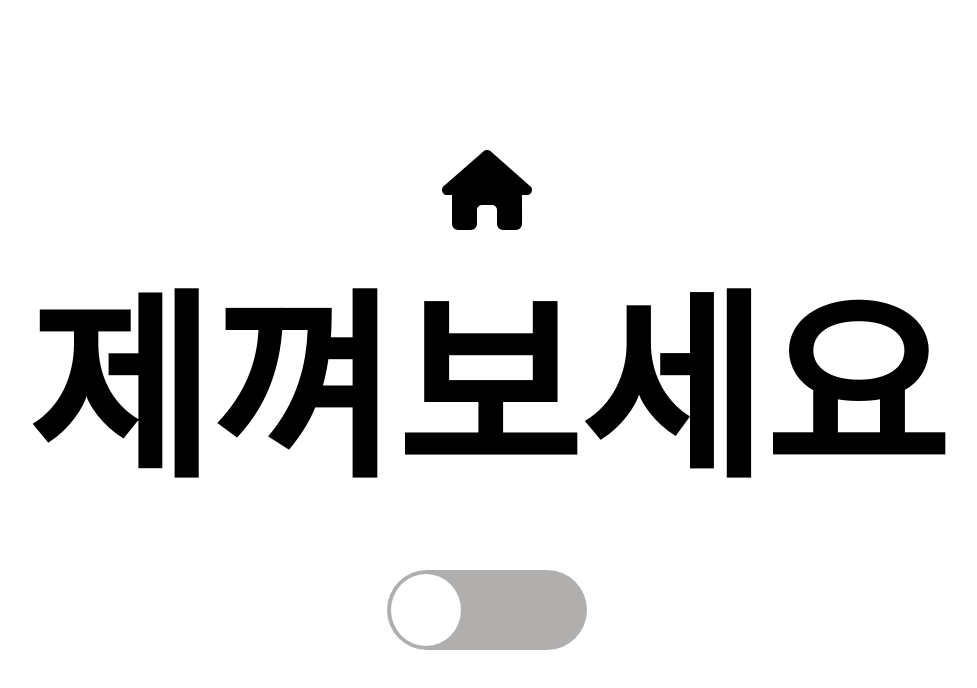
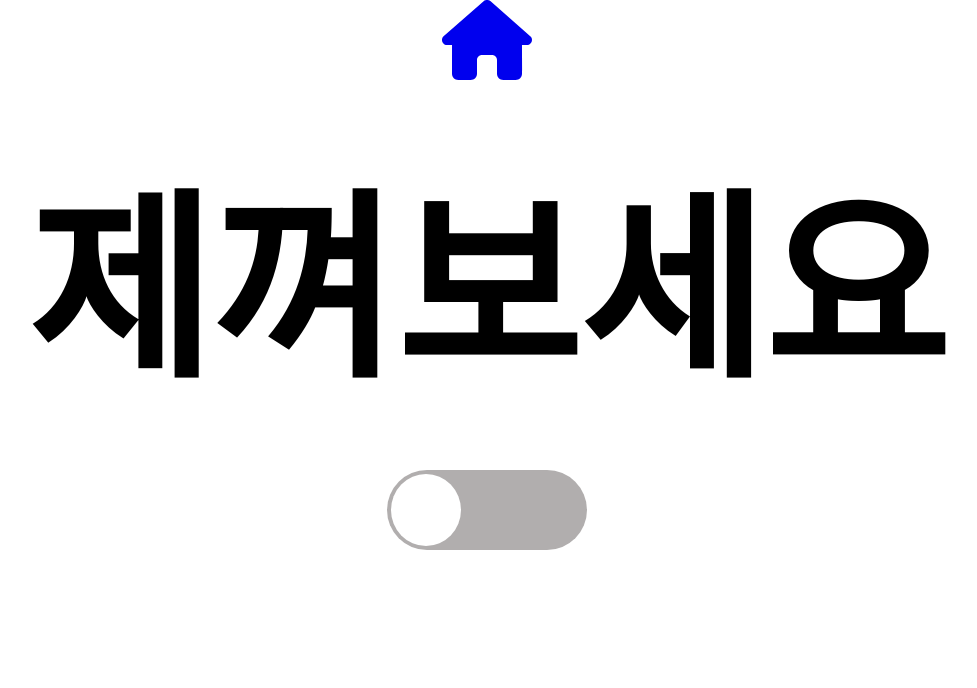
Before and after one commit to limdumb/React-Study, a React (Create React App) app: page /toggle in a window 1280 px wide. Shown: the top 688 px of the page, without its empty margins (153-1130 px from the left). Built offline with nearby package versions, Linux system fonts and the light colour scheme.

Commit message:
스타일 컴포넌트 일부 사용

```diff
--- a/src/Components/Buttons.jsx
+++ b/src/Components/Buttons.jsx
@@ -1,21 +1,24 @@
-import { useState } from "react";
 import { Link } from "react-router-dom";
+import styled from "styled-components";
+
+const StyledButton = styled.button`
+    height: 200px;
+    width: 200px;
+    margin: 50px;
+    border-radius: 200px;
+    `;
 
 export default function Buttons() {
     return (
     <>
-    <div>
-        <div>
-        <button onClick={(() => {
+        <StyledButton onClick={(() => {
             console.log('그코잠 만세')
-        })}>콘솔 로그</button>
-    </div>
-    <button className="button1" onClick={((e)=>{
+        })}>콘솔 로그</StyledButton>
+     <StyledButton className="button1" onClick={((e)=>{
         e.target.disabled = true;
     })}
-    >비활성화</button>
-    <Link to="/toggle"><button>라우터</button></Link>
-    </div>
+    >비활성화</StyledButton>
+    <Link to="/toggle"><StyledButton>라우터</StyledButton></Link>
     </>
     );
 }
--- a/src/Components/SwitchToggle.css
+++ b/src/Components/SwitchToggle.css
@@ -56,19 +56,8 @@ input:checked + .slider:before {
     border-radius: 50%;
   }
 
-body {
-  height: 100vh;
-}
-
-div {
-  display: flex;
-  flex-direction: column;
-  height: 100vh;
-}
 
 h1 {
-  display: flex;
-  flex-direction: column;
-  margin-bottom: 50px;
+  margin: 50px 0;
   font-size: 200px;
 }
--- a/src/Components/SwitchToggle.jsx
+++ b/src/Components/SwitchToggle.jsx
@@ -2,16 +2,26 @@ import React from 'react';
 import './SwitchToggle.css';
 import { FontAwesomeIcon } from '@fortawesome/react-fontawesome';
 import { faHouse } from '@fortawesome/free-solid-svg-icons';
+import { Link } from 'react-router-dom';
+import styled from 'styled-components';
+
+const StyledDiv = styled.div`
+    display: flex;
+    flex-direction: column;
+    align-items: center;
+`  ;
 
 export default function SwitchToggle() {
     return (
         <>
-        <FontAwesomeIcon icon={faHouse} size="5x"/>
+        <StyledDiv>
+        <Link to="/"><FontAwesomeIcon icon={faHouse} size="5x"/></Link>
         <h1>제껴보세요</h1>
         <label className="switch">
             <input type="checkbox" onClick={TogleAlert}></input>
             <span className="slider round"></span>
         </label>
+        </StyledDiv>
         </>
     )
 }
```
